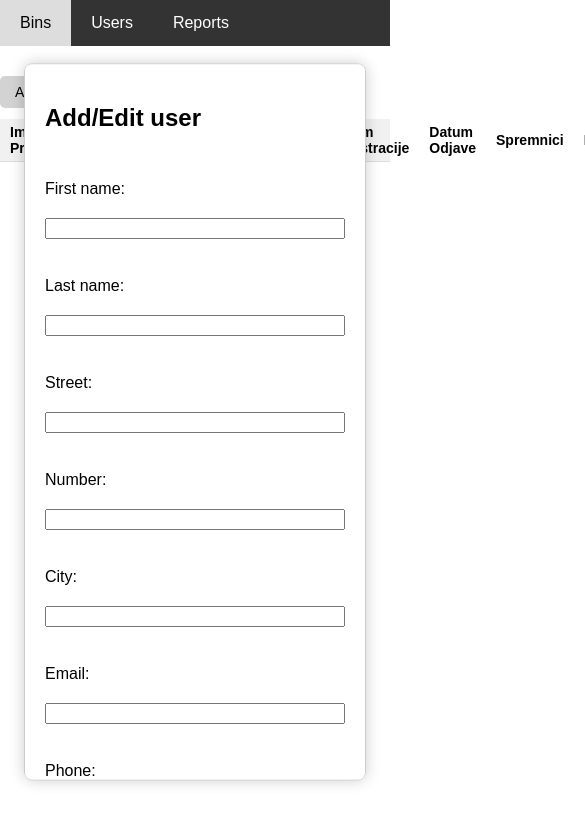
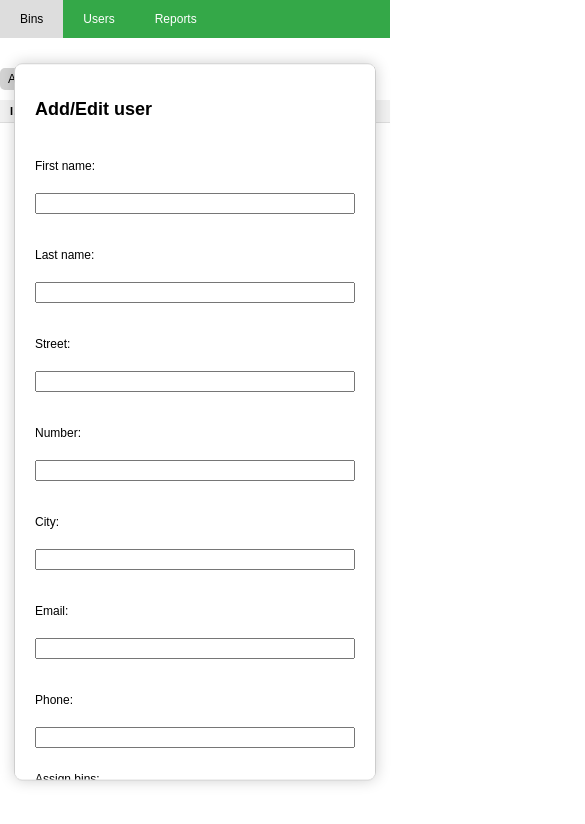
Before and after one commit to makatalin/smart-waste-management, a website: page web-app/public_files/korisnici.html in a window 390 px wide. Both pictures are taken after typing "Sample" into the empty fields and a click on the button "Add user". Shown: the top 824 px of the page, 585 px wide, since content can reach past the window. Drawn offline with Linux system fonts and the light colour scheme; no server answers.

Commit message:
Refactor CSS for improved responsiveness and styling
Updated styles for various elements to improve responsiveness and visual consistency.

```diff
--- a/web-app/public_files/korisnici.css
+++ b/web-app/public_files/korisnici.css
@@ -1,6 +1,7 @@
 body {
     margin: 0;
     font-family: Arial, Helvetica, sans-serif;
+    font-size: clamp(12px, 1.2vw, 16px);
 }
 
 .bold {
@@ -8,7 +9,7 @@ body {
 }
 
 #navbar {
-    background-color: #333;
+    background-color: #34a848;
     overflow: hidden;
 }
 
@@ -17,7 +18,7 @@ body {
     display: block;
     color: white;
     text-align: center;
-    padding: 14px 20px;
+    padding: 12px 20px;
     text-decoration: none;
 }
 
@@ -45,7 +46,7 @@ body {
     padding: 20px;
     box-shadow: 0 0 15px rgba(0,0,0,0.2);
     z-index: 1000;
-    width: 300px;
+    width: min(90vw, 320px);
     height: auto;
     max-height: 80vh;
     overflow-y: auto;
@@ -95,8 +96,8 @@ body {
 }
 
 #dodaj-korisnika-btn {
-    padding: 8px 15px;
-    font-size: 14px;
+    padding: clamp(4px, 0.6vw, 8px) clamp(8px, 1.2vw, 16px);
+    font-size: clamp(12px, 1.1vw, 16px);
     border-radius: 5px;
     background-color: #d3d3d3;
     color: black;
@@ -107,15 +108,16 @@ body {
 
 #pretraga-korisnika {
     margin: 10px 0;
-    padding: 8px;
+    padding: clamp(4px, 0.6vw, 8px) clamp(8px, 1.2vw, 16px);
     border-radius: 5px;
     border: 1px solid #ccc;
+    font-size: clamp(11px, 1vw, 15px);
 }
 
 button.update-btn,
 button.delete-btn {
     padding: 5px 10px;
-    font-size: 12px;
+    font-size: clamp(10px, 0.8vw, 13px);
     cursor: pointer;
     flex: 0 1 auto;
     width: auto;
@@ -165,19 +167,22 @@ button.delete-btn:hover {
     text-align: left;
     padding: 0 10px;
     flex-direction: column;
-    font-size: 14px;
+    font-size: clamp(11px, 0.95vw, 15px);
+    white-space: nowrap;
+    overflow: hidden;
+    text-overflow: ellipsis;
 }
 
 .col-ime { flex-basis: 10%; }
-.col-email { flex-basis: 12%; }
+.col-email { flex-basis: 15%; }
 .col-telefon { flex-basis: 8%; }
 .col-adresa { flex-basis: 12%; }
 .col-grad { flex-basis: 8%; }
 .col-registracija { flex-basis: 10%; }
 .col-odjava { flex-basis: 10%; }
 .col-spremnici { flex-basis: 8%; }
-.col-podrucje { flex-basis: 8%; }
-.col-akcije { flex-basis: 10%; }
+.col-podrucje { flex-basis: 7%; }
+.col-akcije { flex-basis: 15%; }
 
 .update-btn, .delete-btn {
     margin: 5px;
```
